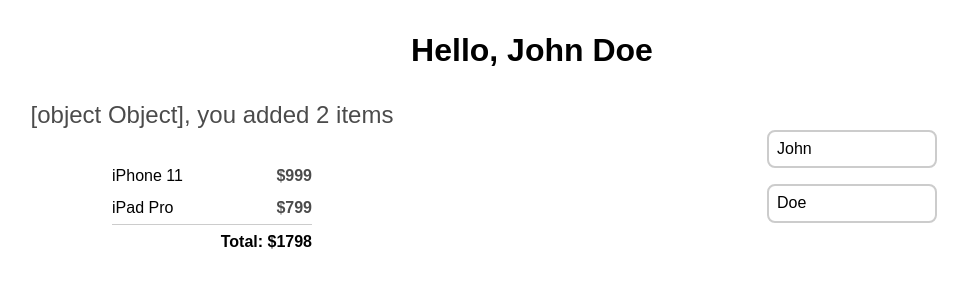
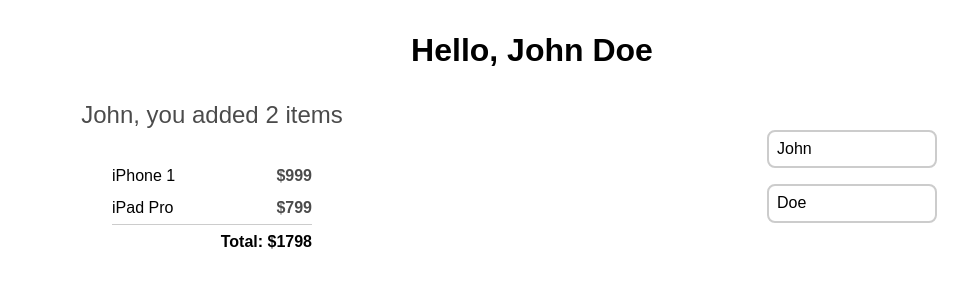
Before and after one commit to oleksii-sumy/html-css, a React app in the folder react/lesson10-lifting_state_up/task2-products_list/: page / in a window 1280 px wide. Shown: the top 300 px of the page, without its empty margins (108-1076 px from the left). Built offline with nearby package versions, Linux system fonts and the light colour scheme.

Commit message:
Add files via upload

```diff
--- /dev/null
+++ b/react/lesson10-lifting_state_up/task2-products_list/src/ProductsList.jsx
@@ -0,0 +1,23 @@
+import React, { Component } from 'react';
+
+class ProductsList extends Component {
+
+  render() {
+    const total = this.props.cartItems.reduce((acc, item) => acc + item.price, 0);
+    return (
+      <div className="products">
+        <ul className="products__list">
+          {this.props.cartItems.map(({ id, name, price }) => (
+            <li key={id} className="products__list-item">
+              <span className="products__item-name">{name}</span>
+              <span className="products__item-price">{`$${price}`}</span>
+            </li>
+          ))}
+        </ul>
+        <div className="products__total">{`Total: $${total}`}</div>
+      </div>
+    );
+  }
+}
+
+export default ProductsList;
--- a/react/lesson10-lifting_state_up/task2-products_list/src/ShoppingCart.jsx
+++ b/react/lesson10-lifting_state_up/task2-products_list/src/ShoppingCart.jsx
@@ -1,5 +1,5 @@
 import React, { Component } from 'react';
-import ProductList from './ProductList';
+import ProductsList from './ProductsList';
 import CartTitle from './CartTitle';
 
 class ShoppingCart extends Component {
@@ -7,7 +7,7 @@ class ShoppingCart extends Component {
     cartItems: [
       {
         id: '1',
-        name: 'iPhone 11',
+        name: 'iPhone 1',
         price: 999,
       },
       {
@@ -22,8 +22,8 @@ class ShoppingCart extends Component {
     const count = this.state.cartItems.length;
     return (
       <div className="column">
-        <CartTitle userName={this.props.userData} count={count} />
-        <ProductList cartItems={this.state.cartItems}/>
+        <CartTitle  userName={this.props.userData.firstName} count={count} />
+        <ProductsList cartItems={this.state.cartItems}/>
       </div>
     );
   }
```
Also changed, not shown: react/lesson10-lifting_state_up/task2-products_list/src/CartTitle.jsx (line endings or trailing spaces).
